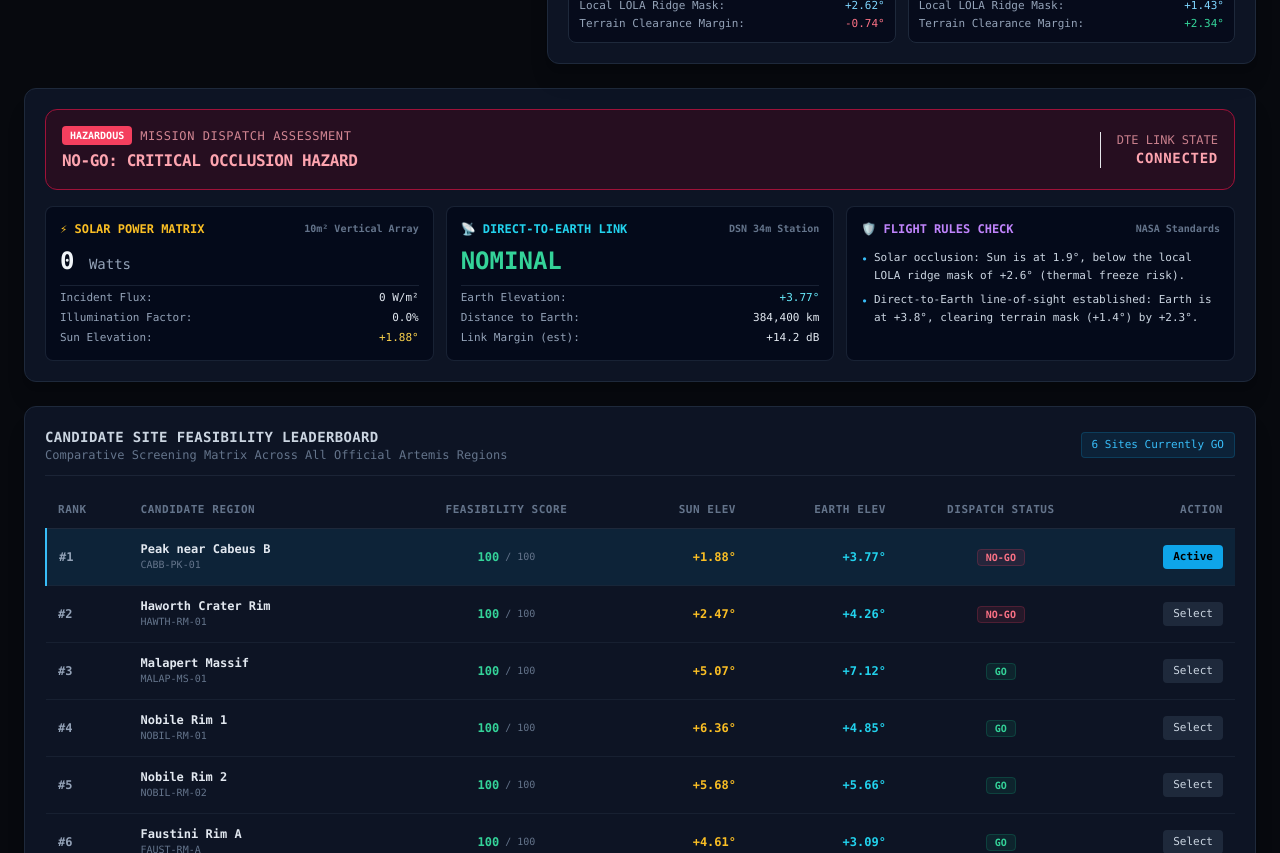
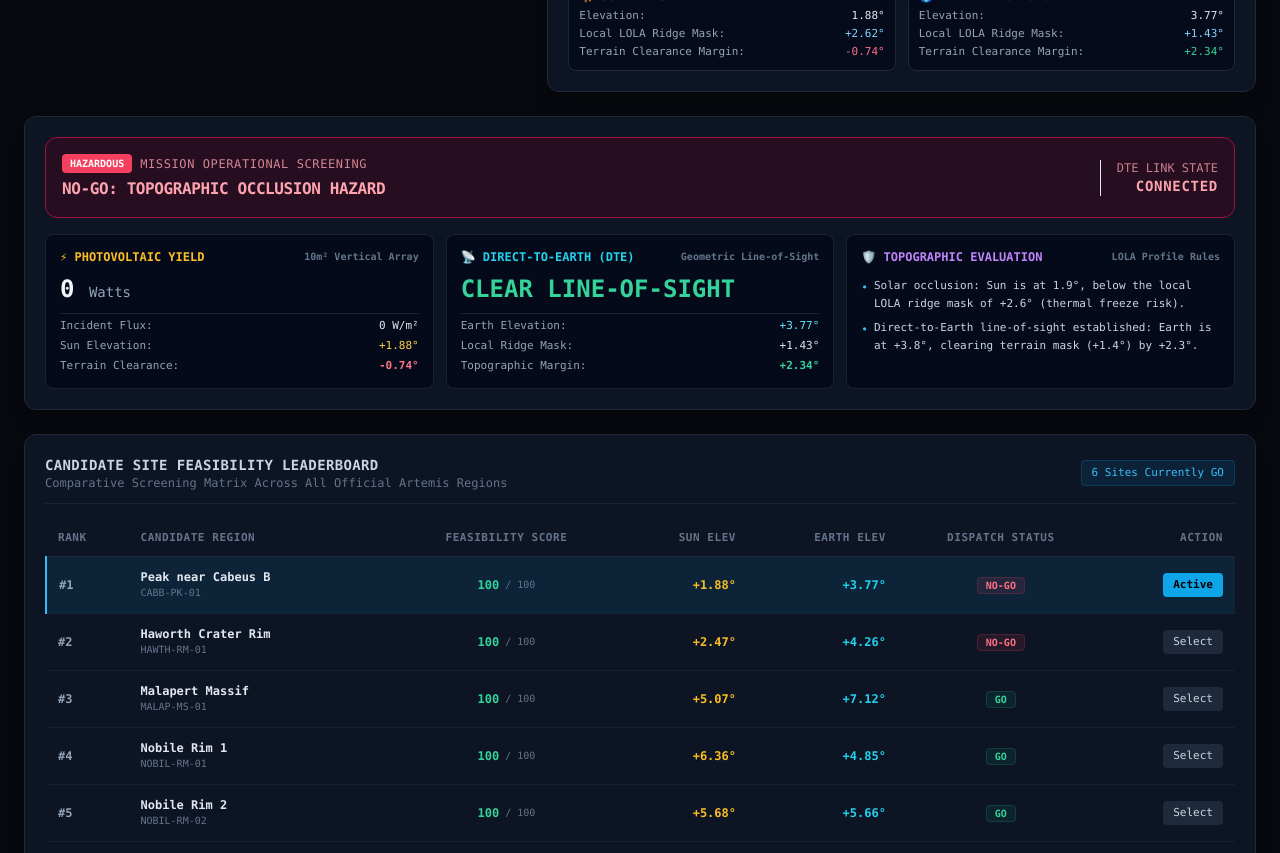
Before and after one commit to 0x-xnum/P.A.T.H, a React (Vite) app: page / in a window 1280 px wide. Shown: the part 820-1673 px from the top of the page. Built offline with nearby package versions, Linux system fonts and the light colour scheme.

Commit message:
refactor: replace heuristic badges with authentic geometric clearance metrics

```diff
--- a/src/App.tsx
+++ b/src/App.tsx
@@ -2,6 +2,7 @@ import { useState, useMemo } from 'react';
 import { LandingSite } from './types';
 import { DEFAULT_LANDING_SITE } from './data/landingSites';
 import { sampleTelemetry, evaluateWindowForecast } from './utils/analyzer';
+import { getTerrainElevationCutoff } from './data/terrainMasks';
 import { Header } from './components/Header';
 import { SiteSelector } from './components/SiteSelector';
 import { HorizonRadar } from './components/HorizonRadar';
@@ -29,6 +30,14 @@ export default function App() {
   const forecastSamples = useMemo(() => {
     return evaluateWindowForecast(selectedSite, currentDate, 14, 6);
   }, [selectedSite, currentDate]);
+
+  const sunTerrainCutoff = useMemo(() => {
+    return getTerrainElevationCutoff(selectedSite.id, telemetry.sun.azimuth);
+  }, [selectedSite.id, telemetry.sun.azimuth]);
+
+  const earthTerrainCutoff = useMemo(() => {
+    return getTerrainElevationCutoff(selectedSite.id, telemetry.earth.azimuth);
+  }, [selectedSite.id, telemetry.earth.azimuth]);
 
   return (
     <div className="min-h-screen bg-[#07090e] text-slate-100 flex flex-col font-sans selection:bg-sky-500 selection:text-black">
@@ -102,7 +111,11 @@ export default function App() {
         </div>
 
         {/* Go/No-Go Mission Status & Telemetry Breakdown */}
-        <StatusCard telemetry={telemetry} />
+        <StatusCard
+          telemetry={telemetry}
+          sunTerrainCutoff={sunTerrainCutoff}
+          earthTerrainCutoff={earthTerrainCutoff}
+        />
 
         {/* Multi-Site Comparative Leaderboard */}
         <SiteLeaderboard
--- a/src/components/Header.tsx
+++ b/src/components/Header.tsx
@@ -39,6 +39,11 @@ export const Header: React.FC<HeaderProps> = ({ currentDate, selectedSiteName, o
             <span className="text-slate-200 font-semibold">{formattedUtc}</span>
           </div>
 
+          <div className="hidden lg:flex items-center gap-1.5 text-slate-500 text-[11px]">
+            <span className="px-1.5 py-0.5 rounded bg-slate-900 border border-slate-800">LOLA HORIZON MASKS</span>
+            <span className="px-1.5 py-0.5 rounded bg-slate-900 border border-slate-800">IAU LUNAR TOPO-FRAME</span>
+          </div>
+
           <button
             onClick={onOpenReport}
             className="bg-sky-600 hover:bg-sky-500 text-white font-bold px-3 py-1.5 rounded-md flex items-center gap-1.5 transition-colors shadow-lg shadow-sky-600/20"
--- a/src/components/StatusCard.tsx
+++ b/src/components/StatusCard.tsx
@@ -4,28 +4,37 @@ import { SOLAR_CONSTANT_W_M2 } from '../utils/analyzer';
 
 interface StatusCardProps {
   telemetry: TelemetrySample;
+  sunTerrainCutoff: number;
+  earthTerrainCutoff: number;
 }
 
-export const StatusCard: React.FC<StatusCardProps> = ({ telemetry }) => {
+export const StatusCard: React.FC<StatusCardProps> = ({
+  telemetry,
+  sunTerrainCutoff,
+  earthTerrainCutoff,
+}) => {
   const { windowRating, solarIlluminationFraction, dteStatus, sun, earth, reasons } = telemetry;
 
-  // Compute estimated incident solar power on a standard 10 m^2 vertical solar array
+  // Compute estimated incident solar power on a standard 10 m^2 vertical solar array (4-sided polar configuration)
   const solarFlux = Math.round(solarIlluminationFraction * SOLAR_CONSTANT_W_M2);
   const totalPowerWatts = Math.round(solarFlux * 10 * 0.32); // 32% high-efficiency triple-junction cells
+
+  const sunClearance = sun.elevation - sunTerrainCutoff;
+  const earthClearance = earth.elevation - earthTerrainCutoff;
 
   // Status banner styling & wording
   let bannerBg = 'bg-rose-950/40 border-rose-800 text-rose-300';
   let badgeColor = 'bg-rose-500 text-white';
-  let statusTitle = 'NO-GO: CRITICAL OCCLUSION HAZARD';
+  let statusTitle = 'NO-GO: TOPOGRAPHIC OCCLUSION HAZARD';
 
   if (windowRating === 'optimal') {
     bannerBg = 'bg-emerald-950/40 border-emerald-800 text-emerald-300';
     badgeColor = 'bg-emerald-500 text-black';
-    statusTitle = 'GO: OPTIMAL LANDING & POWER WINDOW';
+    statusTitle = 'GO: OPTIMAL ILLUMINATION & DTE WINDOW';
   } else if (windowRating === 'marginal') {
     bannerBg = 'bg-amber-950/40 border-amber-800 text-amber-300';
     badgeColor = 'bg-amber-500 text-black';
-    statusTitle = 'CAUTION: MARGINAL POWER / COMMS MARGIN';
+    statusTitle = 'CAUTION: GRAZING POWER / MARGINAL LINE-OF-SIGHT';
   }
 
   return (
@@ -37,7 +46,7 @@ export const StatusCard: React.FC<StatusCardProps> = ({ telemetry }) => {
             <span className={`text-[10px] font-bold font-mono px-2 py-0.5 rounded ${badgeColor}`}>
               {windowRating.toUpperCase()}
             </span>
-            <span className="text-xs font-mono tracking-wider opacity-80">MISSION DISPATCH ASSESSMENT</span>
+            <span className="text-xs font-mono tracking-wider opacity-80">MISSION OPERATIONAL SCREENING</span>
           </div>
           <h3 className="text-base font-bold font-mono tracking-tight">{statusTitle}</h3>
         </div>
@@ -53,7 +62,7 @@ export const StatusCard: React.FC<StatusCardProps> = ({ telemetry }) => {
         {/* Photovoltaic Generation */}
         <div className="bg-slate-950/70 border border-slate-800/80 p-3.5 rounded-lg space-y-2">
           <div className="text-amber-400 font-semibold flex items-center justify-between">
-            <span>⚡ SOLAR POWER MATRIX</span>
+            <span>⚡ PHOTOVOLTAIC YIELD</span>
             <span className="text-[10px] text-slate-500">10m² Vertical Array</span>
           </div>
           <div className="text-2xl font-bold text-slate-100">
@@ -65,13 +74,15 @@ export const StatusCard: React.FC<StatusCardProps> = ({ telemetry }) => {
               <span className="text-slate-200">{solarFlux} W/m²</span>
             </div>
             <div className="flex justify-between">
-              <span>Illumination Factor:</span>
-              <span className="text-slate-200">{(solarIlluminationFraction * 100).toFixed(1)}%</span>
-            </div>
-            <div className="flex justify-between">
               <span>Sun Elevation:</span>
               <span className={sun.elevation > 0 ? 'text-amber-300' : 'text-rose-400'}>
                 {sun.elevation > 0 ? '+' : ''}{sun.elevation.toFixed(2)}°
+              </span>
+            </div>
+            <div className="flex justify-between">
+              <span>Terrain Clearance:</span>
+              <span className={sunClearance > 0 ? 'text-emerald-400 font-semibold' : 'text-rose-400 font-semibold'}>
+                {sunClearance > 0 ? '+' : ''}{sunClearance.toFixed(2)}°
               </span>
             </div>
           </div>
@@ -80,16 +91,16 @@ export const StatusCard: React.FC<StatusCardProps> = ({ telemetry }) => {
         {/* Radio DTE Communications */}
         <div className="bg-slate-950/70 border border-slate-800/80 p-3.5 rounded-lg space-y-2">
           <div className="text-cyan-400 font-semibold flex items-center justify-between">
-            <span>📡 DIRECT-TO-EARTH LINK</span>
-            <span className="text-[10px] text-slate-500">DSN 34m Station</span>
+            <span>📡 DIRECT-TO-EARTH (DTE)</span>
+            <span className="text-[10px] text-slate-500">Geometric Line-of-Sight</span>
           </div>
           <div className="text-2xl font-bold text-slate-100 uppercase">
             {dteStatus === 'connected' ? (
-              <span className="text-emerald-400">NOMINAL</span>
+              <span className="text-emerald-400">CLEAR LINE-OF-SIGHT</span>
             ) : dteStatus === 'marginal' ? (
-              <span className="text-amber-400">DEGRADED</span>
+              <span className="text-amber-400">GRAZING RIDGE</span>
             ) : (
-              <span className="text-rose-400">SEVERED</span>
+              <span className="text-rose-400">TERRAIN OCCLUDED</span>
             )}
           </div>
           <div className="space-y-1 text-[11px] text-slate-400 pt-1 border-t border-slate-800/80">
@@ -100,13 +111,13 @@ export const StatusCard: React.FC<StatusCardProps> = ({ telemetry }) => {
               </span>
             </div>
             <div className="flex justify-between">
-              <span>Distance to Earth:</span>
-              <span className="text-slate-200">{earth.distanceKm.toLocaleString()} km</span>
+              <span>Local Ridge Mask:</span>
+              <span className="text-slate-200">+{earthTerrainCutoff.toFixed(2)}°</span>
             </div>
             <div className="flex justify-between">
-              <span>Link Margin (est):</span>
-              <span className="text-slate-200">
-                {earth.elevation > 1 ? '+14.2 dB' : earth.elevation > 0 ? '+2.8 dB' : '-18.5 dB'}
+              <span>Topographic Margin:</span>
+              <span className={earthClearance > 0 ? 'text-emerald-400 font-semibold' : 'text-rose-400 font-semibold'}>
+                {earthClearance > 0 ? '+' : ''}{earthClearance.toFixed(2)}°
               </span>
             </div>
           </div>
@@ -115,8 +126,8 @@ export const StatusCard: React.FC<StatusCardProps> = ({ telemetry }) => {
         {/* Environmental Hazards */}
         <div className="bg-slate-950/70 border border-slate-800/80 p-3.5 rounded-lg space-y-2">
           <div className="text-purple-400 font-semibold flex items-center justify-between">
-            <span>🛡️ FLIGHT RULES CHECK</span>
-            <span className="text-[10px] text-slate-500">NASA Standards</span>
+            <span>🛡️ TOPOGRAPHIC EVALUATION</span>
+            <span className="text-[10px] text-slate-500">LOLA Profile Rules</span>
           </div>
           <div className="space-y-1.5 pt-1 text-[11px] text-slate-300">
             {reasons.map((reason, idx) => (
```
